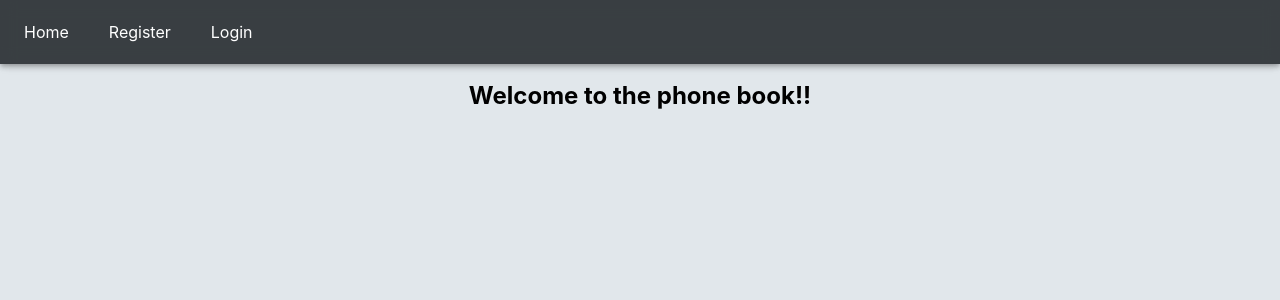
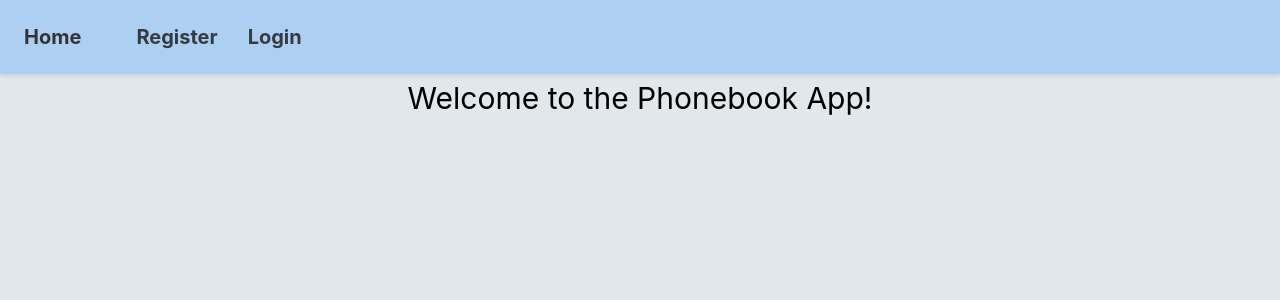
Before and after one commit to HalahanNikolai/goit-react-hw-08, a React (Vite) app: page / in a window 1280 px wide. Shown: the top 300 px of the page. Built offline with nearby package versions, Linux system fonts and the light colour scheme.

Commit message:
final, i hope :(

```diff
--- /dev/null
+++ b/src/components/AppBar/AppBar.jsx
@@ -0,0 +1,40 @@
+
+import { Toolbar, Container } from '@mui/material';
+import { useDispatch, useSelector } from 'react-redux';
+import { NavLink } from 'react-router';
+import { selectIsLoggedIn, selectUser } from '../../redux/auth/selectors';
+// import { logoutThunk } from '../../redux/auth/operations';
+import styles from './AppBar.module.css';
+import AuthNav from '../AuthNav/AuthNav.JSX';
+import UserMenu from '../UserMenu/UserMenu';
+//* name(pin): "Vasya"
+//* email(pin): "vasya_qwerty@gmail.com"
+
+const AppBar = () => {
+  const isLoggedIn = useSelector(selectIsLoggedIn);
+  const user = useSelector(selectUser);
+  // const dispatch = useDispatch();
+  return (
+    <header className={styles.header}>
+      <Container maxWidth="xl"  >
+        <Toolbar disableGutters  >
+          {/* <h2 >Redux toolkit + Selectors</h2> */}
+          {isLoggedIn && <h2 className='px-10 text-xl' >Welcome, <span className='text-green-800 px-3 text-xl'>  {user.name}</span></h2>}
+
+          <nav className='flex gap-10 items-center text-xl '>
+            < NavLink to='/'>Home</NavLink>
+            {isLoggedIn && < NavLink to='/contacts'>Contacts</NavLink>}
+            {isLoggedIn ?
+              <UserMenu />
+              :
+              <AuthNav />
+            }
+          </nav>
+
+        </Toolbar>
+      </Container>
+    </header>
+  );
+};
+
+export default AppBar;
--- /dev/null
+++ b/src/components/AppBar/AppBar.module.css
@@ -0,0 +1,40 @@
+.header {
+  display: flex;
+  justify-content: space-between;
+  align-items: center;
+  padding: 5px 0;
+  /* z-index: 999; */
+  background-color: rgba(94, 172, 249, 0.395);
+  box-shadow: 0 2px 4px rgba(0, 0, 0, 0.1);
+  position: fixed;
+  top: 0;
+  left: 0;
+  right: 0;
+  padding-bottom: 20;
+}
+
+.left {
+  display: flex;
+  gap: 15px;
+}
+
+.right {
+  display: flex;
+  gap: 15px;
+}
+
+a {
+  font-weight: bold;
+  color: #333;
+  transition: color 0.3s ease;
+  text-decoration: none;
+}
+
+a:hover {
+  color: #4a7ff1;
+}
+/* position="fixed"
+      sx={{
+        backgroundColor: 'rgba(16, 20, 24, 0.8)',
+        backdropFilter: 'blur(8px)',
+      }} */
--- /dev/null
+++ b/src/components/AuthNav/AuthNav.jsx
@@ -0,0 +1,17 @@
+import { NavLink } from "react-router";
+import styles from './AuthNav.module.css';
+
+const AuthNav = () => {
+    return (
+        <div>
+            <NavLink to="/register" className={styles.authLink}>
+                Register
+            </NavLink>
+            <NavLink to="/login" className={styles.authLink}>
+                Login
+            </NavLink>
+        </div>
+    );
+};
+
+export default AuthNav;
--- /dev/null
+++ b/src/components/AuthNav/AuthNav.module.css
@@ -0,0 +1,8 @@
+.authLink {
+  padding: 5px 10px;
+  margin: 5px;
+  text-align: center;
+  font-weight: bold;
+  color: rgba(26, 24, 24, 0.814);
+  text-decoration: none;
+}
--- a/src/components/Header/Header.jsx
+++ /dev/null
@@ -1,50 +0,0 @@
-
-import { AppBar, Toolbar, Container } from '@mui/material';
-import { useDispatch, useSelector } from 'react-redux';
-import { NavLink } from 'react-router';
-import { selectIsLoggedIn, selectUser } from '../../redux/auth/selectors';
-import { logoutThunk } from '../../redux/auth/operations';
-
-//* name(pin): "Vasya"
-//* email(pin): "vasya_qwerty@gmail.com"
-
-const Header = () => {
-  const isLoggedIn = useSelector(selectIsLoggedIn);
-  const user = useSelector(selectUser);
-  // console.log('Login:', isLoggedIn)
-  const dispatch = useDispatch();
-  return (
-    <AppBar
-      position="fixed"
-      sx={{
-        backgroundColor: 'rgba(16, 20, 24, 0.8)',
-        backdropFilter: 'blur(8px)',
-        // zIndex: '-1',
-      }}
-    >
-      <Container maxWidth="xl"  >
-        <Toolbar disableGutters >
-          {/* <h2 >Redux toolkit + Selectors</h2> */}
-          {isLoggedIn && <h2 className='px-10' >Welcome, <span className='text-green-200 px-3 text-xl'>  {user.name}</span></h2>}
-
-          <nav className='flex gap-10'>
-            < NavLink to='/'>Home</NavLink>
-            {isLoggedIn && < NavLink to='/contacts'>Contacts</NavLink>}
-            {/* {isLoggedIn ? < NavLink to='/contacts'>Contacts</NavLink> : redirect('/home')} */}
-            {isLoggedIn ? (
-              <button className='cursor-pointer' onClick={() => dispatch(logoutThunk())}>Logout</button>
-            ) : (
-              <>
-                < NavLink to='/register'>Register</NavLink>
-                < NavLink to='/login'>Login</NavLink>
-              </>
-            )}
-          </nav>
-
-        </Toolbar>
-      </Container>
-    </AppBar>
-  );
-};
-
-export default Header;
--- a/src/components/Home/Home.jsx
+++ /dev/null
@@ -1,9 +0,0 @@
-
-
-const Home = () => {
-  return (
-
-    <div className="text-2xl font-bold text-center py-20">Welcome to the phone book!!</div>);
-};
-
-export default Home;
--- a/src/components/Layout/Layout.jsx
+++ b/src/components/Layout/Layout.jsx
@@ -1,11 +1,12 @@
 import { Outlet } from 'react-router';
-import Header from '../../components/Header/Header';
+
+import AppBar from '../AppBar/AppBar';
 
 
 function Layout() {
   return (
     <>
-      <Header />
+      <AppBar className='' />
       <Outlet />
     </>
   );
--- a/src/components/Section/Section.jsx
+++ b/src/components/Section/Section.jsx
@@ -3,7 +3,7 @@ import { SectionWrap, SectionContainer, SectionTitle } from './Section.styled';
 
 const Section = ({ title, children }) => {
   return (
-    <SectionWrap>
+    <SectionWrap >
       <SectionContainer>
         <SectionTitle>{title}</SectionTitle>
         {children}
--- a/src/components/Section/Section.styled.jsx
+++ b/src/components/Section/Section.styled.jsx
@@ -2,6 +2,7 @@ import styled from 'styled-components';
 
 export const SectionWrap = styled.section`
   margin: 0 auto;
+  margin-top: 100px;
   padding: 40px 0;
   text-align: left;
 `;
--- /dev/null
+++ b/src/components/UserMenu/UserMenu.jsx
@@ -0,0 +1,19 @@
+import { useDispatch } from "react-redux";
+import { logoutThunk } from "../../redux/auth/operations";
+import { useNavigate } from "react-router";
+
+
+const UserMenu = () => {
+  const dispatch = useDispatch();
+  const navigate = useNavigate();
+  return (
+
+    <div className="text-xl   text-center ">
+      <button className='cursor-pointer px-2 py-2 text-black-600 text-bold font-bold hover:text-blue-500
+       rounded-md' onClick={() => dispatch(logoutThunk()).unwrap().then(() => navigate('/'))}>Logout</button>
+
+    </div>)
+
+};
+
+export default UserMenu;
--- a/src/pages/HomePage/HomePage.jsx
+++ b/src/pages/HomePage/HomePage.jsx
@@ -1,7 +1,8 @@
-import Home from '../../components/Home/Home';
+// import UserMenu from '../../components/UserMenu/UserMenu';
 
 const HomePage = () => {
-  return <Home></Home>;
+  // return <UserMenu></UserMenu>;
+  return <h1 className="text-center text-3xl px-10 py-20">Welcome to the Phonebook App!</h1>
 };
 
 export default HomePage;
```
